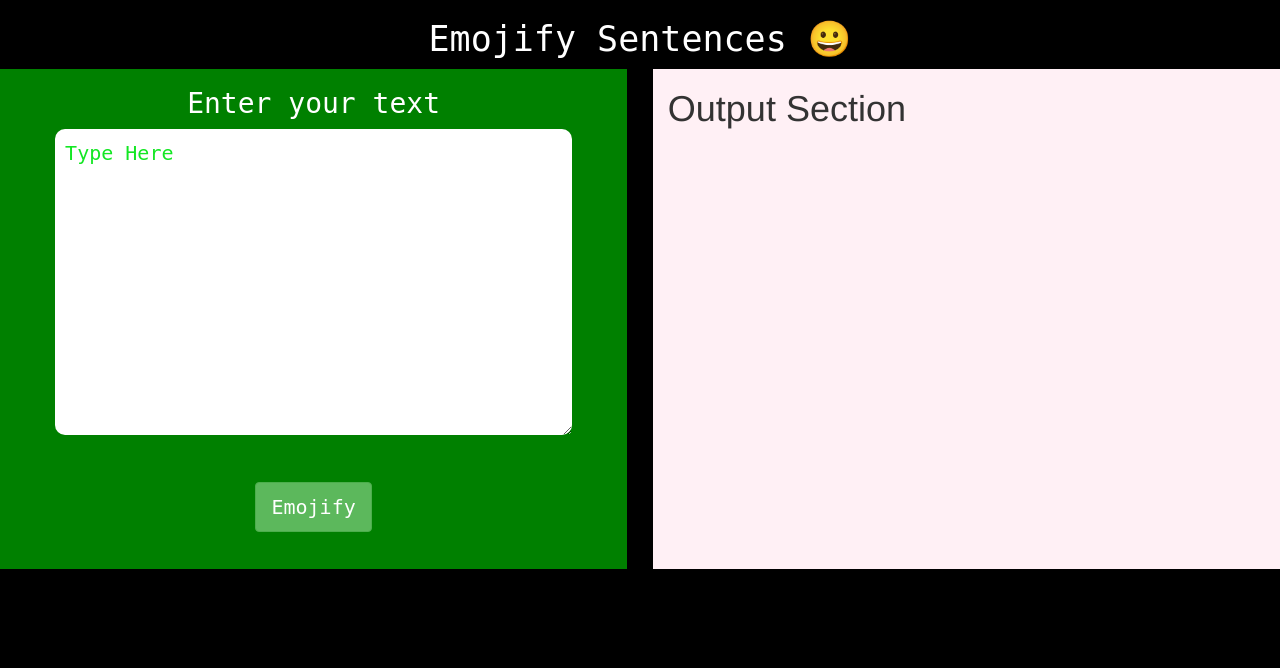
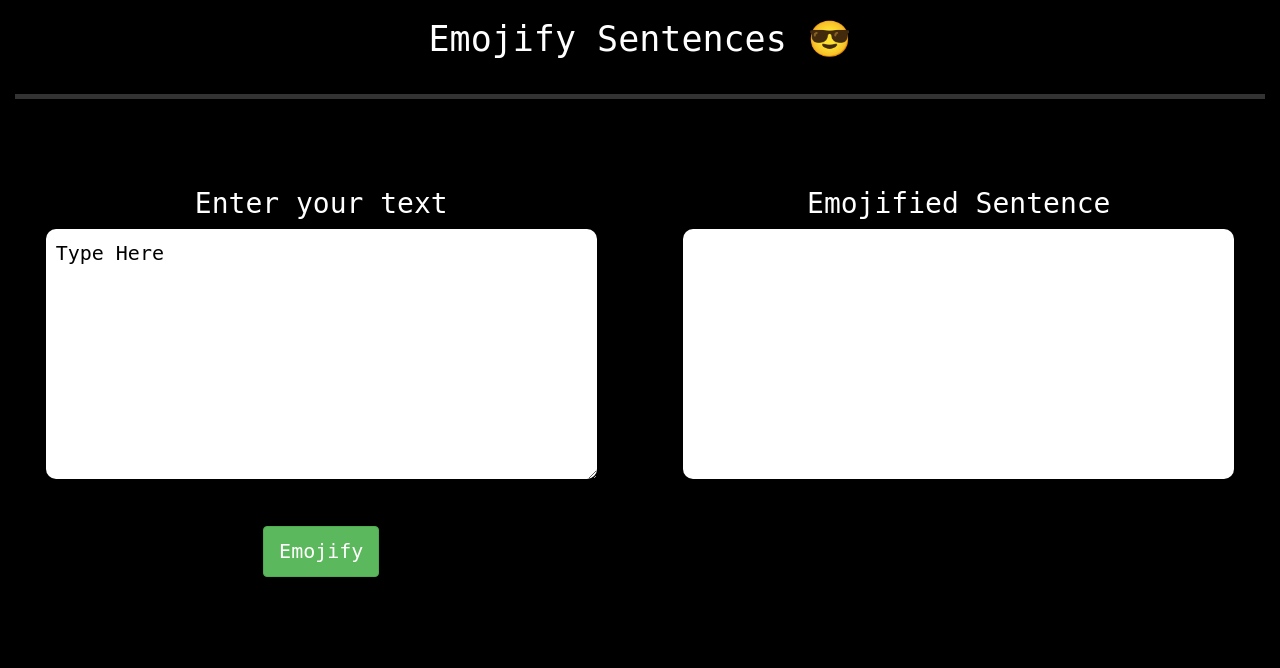
Before and after one commit to soum-sr/EmojifySentences, a Flask app: page / in a window 1280 px wide. Shown: the top 668 px of the page. Run offline with Flask 2, Linux system fonts and the light colour scheme; parts of the project's set-up code (start-up, migrations or seed data) failed here and were passed over; some libraries are stand-ins or nearby versions.

Commit message:
deployment complete

```diff
--- a/static/main.css
+++ b/static/main.css
@@ -5,8 +5,9 @@ body{
 
 textarea{
     padding:10px;
-    /* margin:0 auto; */
-    border:none ;
+    border:none;
+    width:90%;
+    height:250px;
     font-size:20px;
     font-family:monospace;
     border-radius:10px;
@@ -14,9 +15,9 @@ textarea{
     transition: box-shadow .3s ease
   }
 
-  textarea:-ms-input-placeholder {color: #13e723}
-  textarea::-moz-placeholder {color: #13e723}
-  textarea::-webkit-input-placeholder {color: #13e723}
+  textarea:-ms-input-placeholder {color: #000000}
+  textarea::-moz-placeholder {color: #000000}
+  textarea::-webkit-input-placeholder {color: #000000}
 
 
   textarea:focus,
@@ -26,10 +27,20 @@ textarea{
     text-align: center;
     color:#fff;
     font-family: monospace;
+
+}
+.break{
+    width: 100%;
+    height: 25px;
+    float: left;
+    clear: both;
+    margin-top:25px;
+    margin-bottom: 50px;
+    border-top: 5px solid transparent;
+    border-color: #333;
 }
 
 .input_section{
-    background-color:green;
     float:left;
     width:49%;
     height:500px !important;
@@ -61,3 +72,38 @@ textarea{
     height:500px !important;
     /* overflow:scroll; */
 }
+.output_section h1{
+    color:white;
+    font-family: monospace;
+    font-size:28px;
+    text-align:center;
+
+}
+
+.output_text{
+    width:90%;
+    background: red;
+    height:200px;
+
+}
+
+.output-text-area{
+    width:90%;
+    margin:10px auto;
+    text-align:center;
+    height: 250px;
+    background-color:white;
+    border-radius: 10px;
+    font-size:20px;
+    font-family:monospace;
+    border-radius:10px;
+
+}
+#outbox{
+
+    width:100%;
+    border-radius: 10px;
+    font-size:20px;
+    font-family:monospace;
+    border-radius:10px;
+}
--- a/templates/index.html
+++ b/templates/index.html
@@ -12,11 +12,13 @@
 <body>
     <div class="container-fluid">
         <div class="heading">
-            <h1 style="font-size:35px">Emojify Sentences &#128512;</h1>
-
+            <h1 style="font-size:35px">Emojify Sentences &#128526;</h1>
         </div>
 
-    <div class="row work-area">
+        <div class="break"></div>
+
+
+        <div class="work-area">
 
             <div class="input_section">
                 <!-- UPLOAD SECTION -->
@@ -33,12 +35,14 @@
 
             </div>
 
-
-
-        <div class="output_section container" style="background-color:lavenderblush;">
+            <div class="output_section">
                 <!-- OUTPUT SECTION -->
-        <h1>Output Section</h1>
+                <h1>Emojified Sentence</h1>
+                <div class="output-text">
+                    <div class="output-text-area">
                         <p>{{emojified}}</p>
+                    </div>
+                </div>
             </div>
       </div>
     </div>
```
Lines whose indentation alone changed are shown as unchanged.
